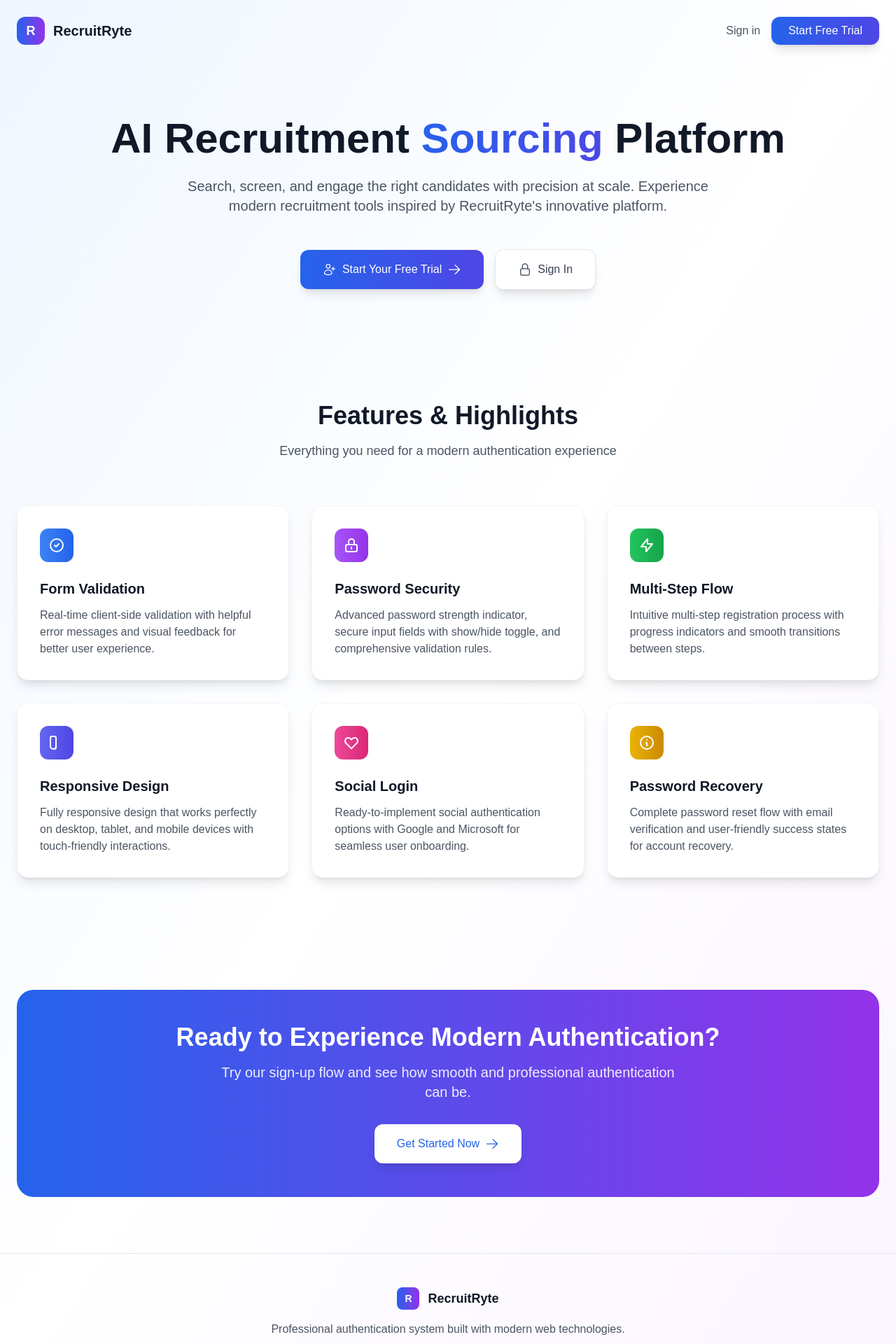
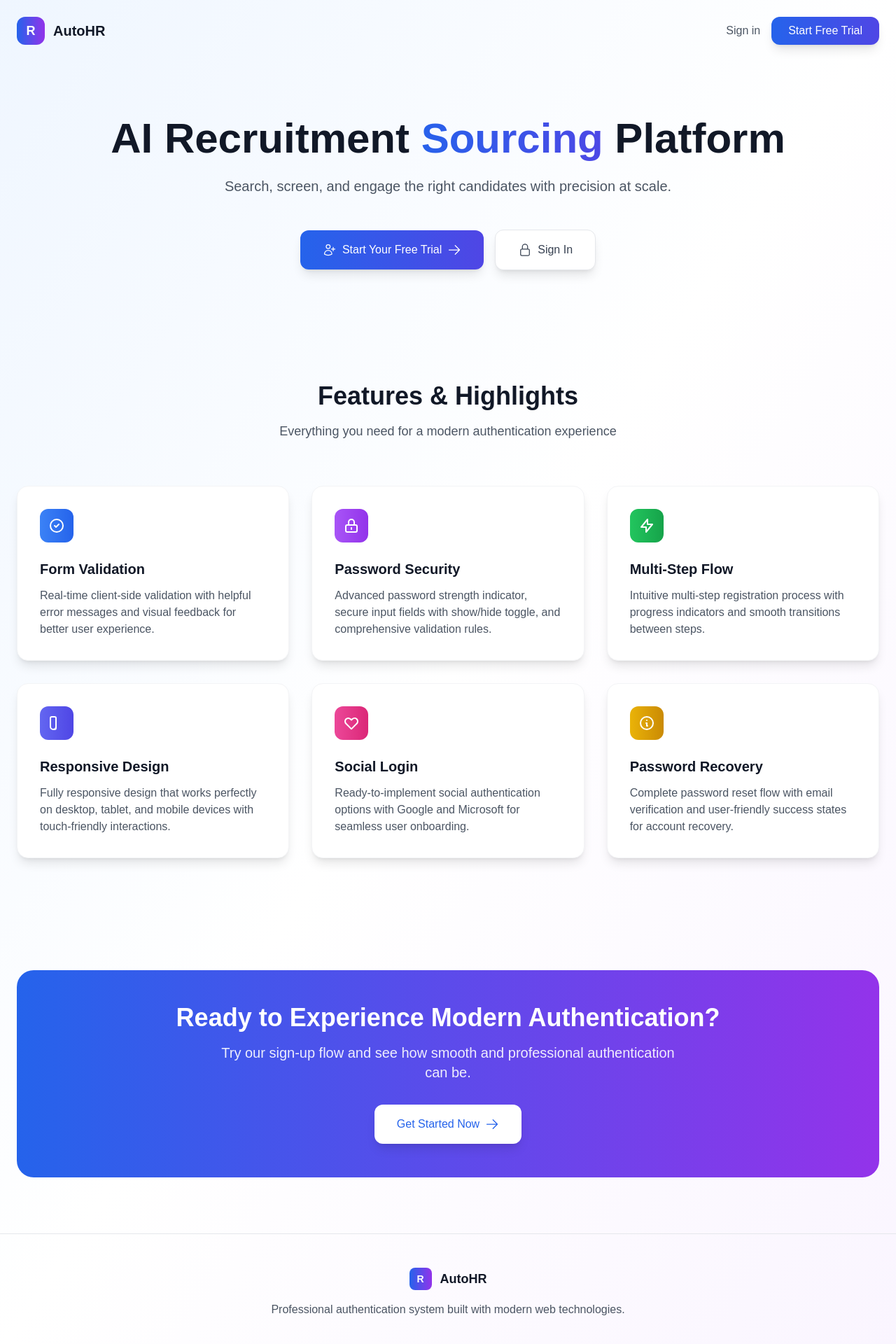
Before and after one commit to lcthang/auto-hr, a Next.js app in the folder frontend/: page / in a window 1280 px wide. Shown: the top 1920 px of the page at 70% size. Built offline with nearby package versions, Linux system fonts and the light colour scheme.

Commit message:
Rebrand RecruitRyte to AutoHR in UI and metadata
Updated all visible references and metadata from 'RecruitRyte' to 'AutoHR' in layout and home page components. This includes the application title, author, and branding text to reflect the new product name.

```diff
--- a/frontend/src/app/layout.tsx
+++ b/frontend/src/app/layout.tsx
@@ -13,10 +13,10 @@ const geistMono = Geist_Mono({
 });
 
 export const metadata: Metadata = {
-  title: "RecruitRyte - Professional Recruitment Platform",
+  title: "AutoHR - Professional HR Automation Platform",
   description: "Sign in or create your account to access our professional recruitment platform. Connect with top talent and opportunities.",
   keywords: "recruitment, jobs, hiring, talent, careers, sign in, sign up",
-  authors: [{ name: "RecruitRyte Team" }],
+  authors: [{ name: "AutoHR Team" }],
   viewport: "width=device-width, initial-scale=1",
 };
 
--- a/frontend/src/app/page.tsx
+++ b/frontend/src/app/page.tsx
@@ -11,7 +11,7 @@ export default function Home() {
             <div className="inline-flex items-center justify-center w-10 h-10 bg-gradient-to-r from-blue-600 to-purple-600 rounded-xl">
               <span className="text-white text-lg font-bold">R</span>
             </div>
-            <span className="text-xl font-bold text-gray-900">RecruitRyte</span>
+            <span className="text-xl font-bold text-gray-900">AutoHR</span>
           </div>
 
           <div className="flex items-center space-x-4">
@@ -41,7 +41,6 @@ export default function Home() {
           </h1>
           <p className="text-xl text-gray-600 mb-12 max-w-3xl mx-auto">
             Search, screen, and engage the right candidates with precision at scale.
-            Experience modern recruitment tools inspired by RecruitRyte's innovative platform.
           </p>
 
           <div className="flex flex-col sm:flex-row gap-4 justify-center items-center">
@@ -176,7 +175,7 @@ export default function Home() {
             <div className="inline-flex items-center justify-center w-8 h-8 bg-gradient-to-r from-blue-600 to-purple-600 rounded-lg">
               <span className="text-white text-sm font-bold">R</span>
             </div>
-            <span className="text-lg font-bold text-gray-900">RecruitRyte</span>
+            <span className="text-lg font-bold text-gray-900">AutoHR</span>
           </div>
           <p className="text-gray-600">
             Professional authentication system built with modern web technologies.
```
